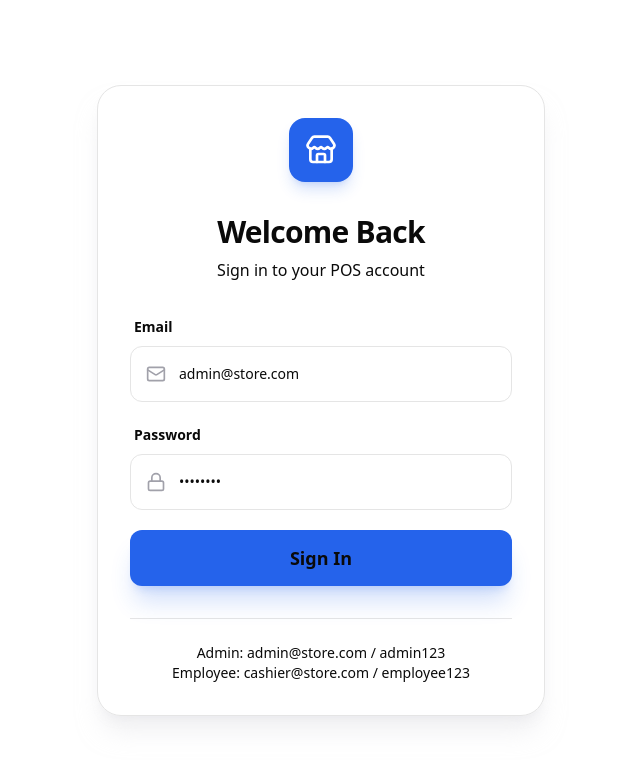
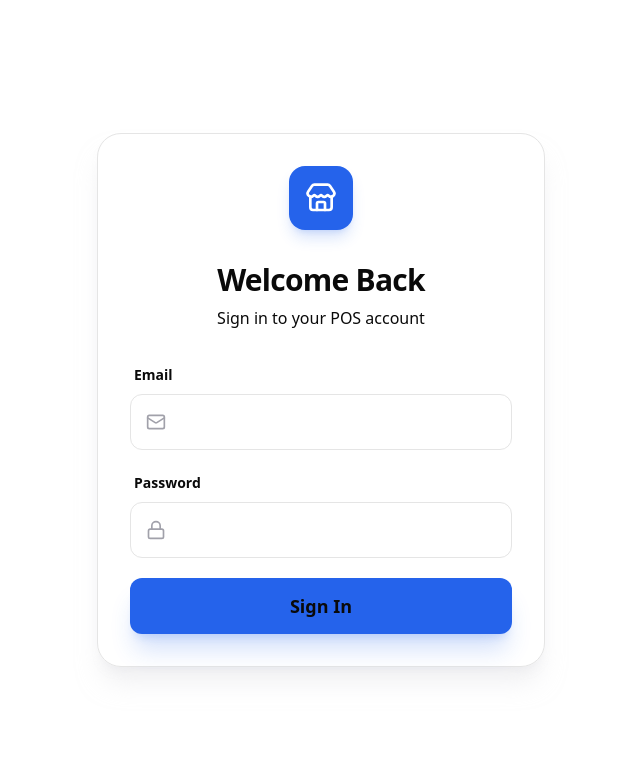
Before and after one commit to Steven256-debug/Nexus_POS, a Next.js app: page /login in a window 1280 px wide. Shown: the top 760 px of the page, without its empty margins (447-1087 px from the left). Built offline with nearby package versions, Linux system fonts and the light colour scheme; no server answers.

Commit message:
chore: remove hardcoded login credentials from UI for security

```diff
--- a/src/app/login/page.tsx
+++ b/src/app/login/page.tsx
@@ -9,8 +9,8 @@ import { Store, Lock, Mail } from 'lucide-react';
 
 export default function LoginPage() {
   const router = useRouter();
-  const [email, setEmail] = useState('admin@store.com');
-  const [password, setPassword] = useState('admin123');
+  const [email, setEmail] = useState('');
+  const [password, setPassword] = useState('');
   const [error, setError] = useState('');
   const [isLoading, setIsLoading] = useState(false);
 
@@ -90,10 +90,7 @@ export default function LoginPage() {
           </Button>
         </form>
 
-        <div className="mt-8 pt-6 border-t border-border text-center text-sm text-muted-foreground">
-          <p>Admin: admin@store.com / admin123</p>
-          <p>Employee: cashier@store.com / employee123</p>
-        </div>
+
       </div>
     </div>
   );
```
